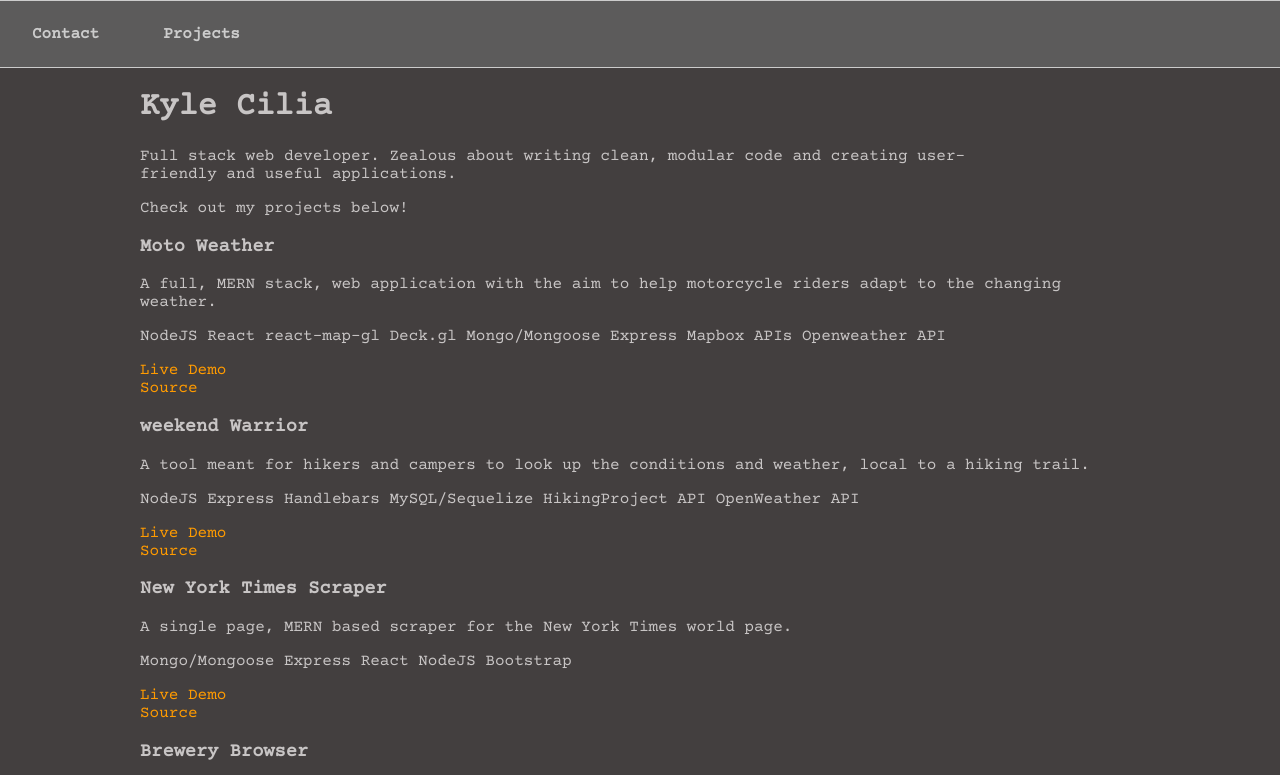
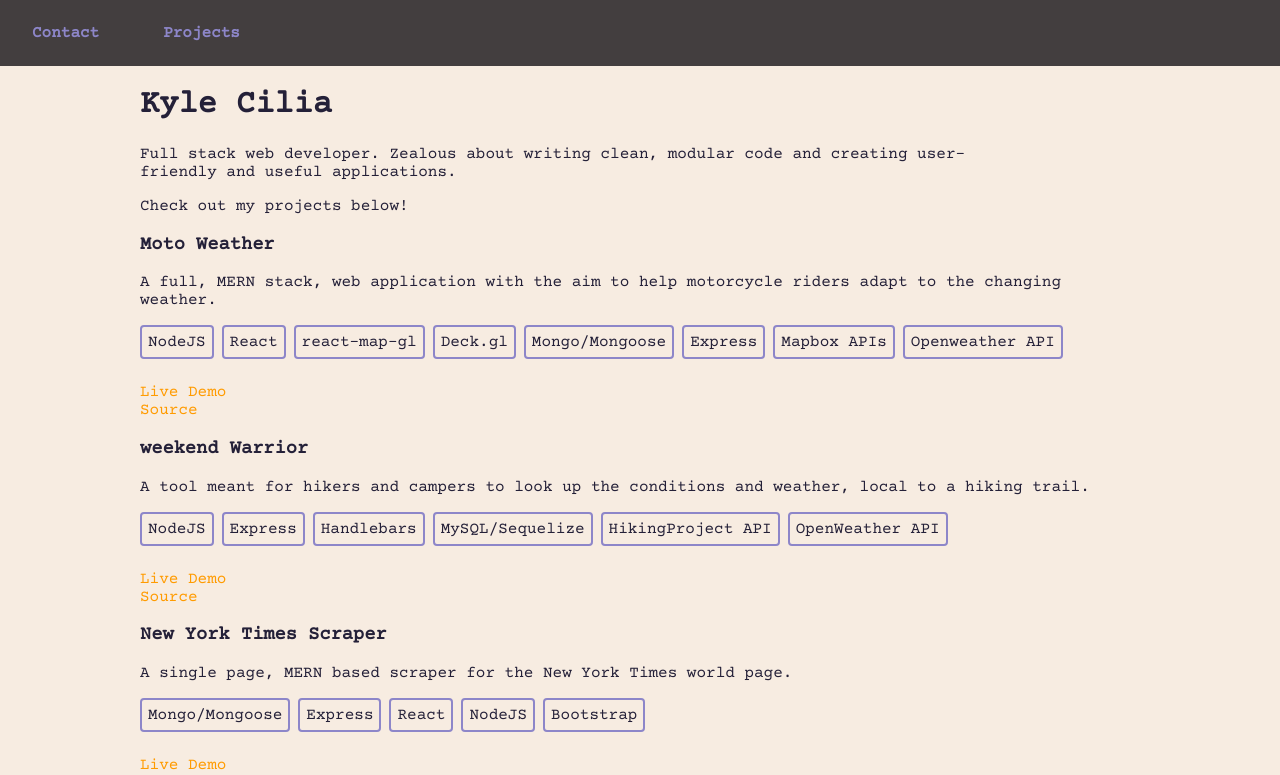
Before and after one commit to freshmangoes/portfolio, a React (Create React App) app: page / in a window 1280 px wide. Shown: the top 775 px of the page. Built offline with nearby package versions, Linux system fonts and the light colour scheme.

Commit message:
Color coordinates things

```diff
--- a/src/components/Contact/Contact.css
+++ b/src/components/Contact/Contact.css
@@ -2,7 +2,7 @@
 
 .contact-container {
 	font-family: 'Courier Prime';
-	color: #c8c5c5;
+	color: #242038;
 	text-align: center;
 }
 
@@ -11,13 +11,13 @@
 }
 
 .contact-item a:link {
-  color: #ff9b00;
+  color: #8D86C9;
 }
 
 .contact-item a:visited {
-	color: #ffe0e0;
+	color: #8D86C9;
 }
 
 .contact-item a:hover {
-	color: #ffffff;
+	color: #99C1B9;
 }
--- a/src/components/Intro/Intro.css
+++ b/src/components/Intro/Intro.css
@@ -1,7 +1,7 @@
 .intro-container {
   text-align: left;
   margin: 0 10em 0 0;
-  color: #C8C5C5 !important;
+  color: #242038;
   font-family: 'Courier Prime';
 
 };
--- a/src/components/Nav/Navbar.css
+++ b/src/components/Nav/Navbar.css
@@ -10,9 +10,9 @@
 .navbar {
 	padding: 1.5em 0 1.5em 0;
 	width: 100%;
-	background-color: #5c5b5b;
-	border-bottom: 1px solid #ccc;
-	border-top: 1px solid #ccc;
+	background-color: #433e3f;
+	/* border-bottom: 1px solid #ccc; */
+	/* border-top: 1px solid #ccc; */
 }
 
 .navbar a{
@@ -20,8 +20,12 @@
 	margin: 2em;
 	text-decoration: none;
 	font-weight: bold;
-	color: #ccc;
+	color: #8D86C9;
 	/* border-right: 1px solid #ccc; */
+}
+
+.navbar a:hover {
+  color: #99C1B9;
 }
 
 
--- a/src/components/Projects/Project/Project.css
+++ b/src/components/Projects/Project/Project.css
@@ -1,6 +1,6 @@
 .project-container {
   font-family: 'Courier Prime';
-  color: #C8C5C5;
+  color: #242038;
   text-align: left;
 }
 
@@ -12,8 +12,17 @@
   /* font-family: 'Courier Prime' */
 }
 
-.project-technologies{
+.project-techs{
   /* font-family: 'Courier Prime' */
+  display: flex;
+  flex-wrap: wrap;
+}
+
+.project-tech {
+  border-radius: 4px;
+  border: 2px solid #8D86C9;
+  padding: 6px;
+  margin: 0 8px 8px 0;
 }
 
 .project-link{
--- a/src/components/Projects/Project/Project.js
+++ b/src/components/Projects/Project/Project.js
@@ -9,10 +9,10 @@ const Project = (props) => {
 		<div className='project-container'>
 			<h3 className='project-title'>{title}</h3>
 			<p className='project-description'>{description}</p>
-			<p className='project-technologies'>
+			<p className='project-techs'>
 				{/* tech comes in as an array */}
 				{tech.map((e) => {
-					return <span key={e}>{e} </span>;
+					return <span className='project-tech' key={e}>{e} </span>;
 				})}
 			</p>
 			<div className='project-link-container'>
--- a/src/index.css
+++ b/src/index.css
@@ -5,7 +5,7 @@ body {
     sans-serif;
   -webkit-font-smoothing: antialiased;
   -moz-osx-font-smoothing: grayscale;
-  background: #433F3F;
+  background: #F7ECE1;
 }
 
 code {
```
